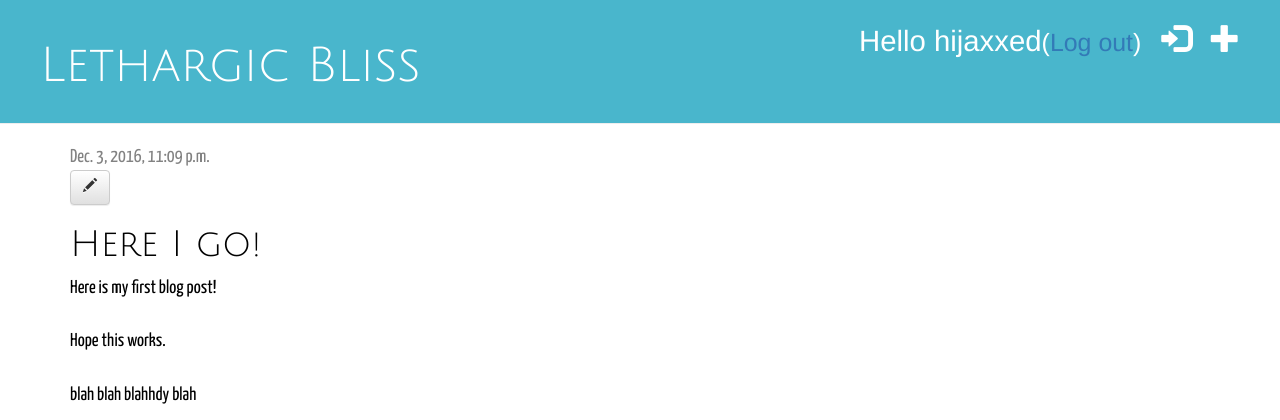
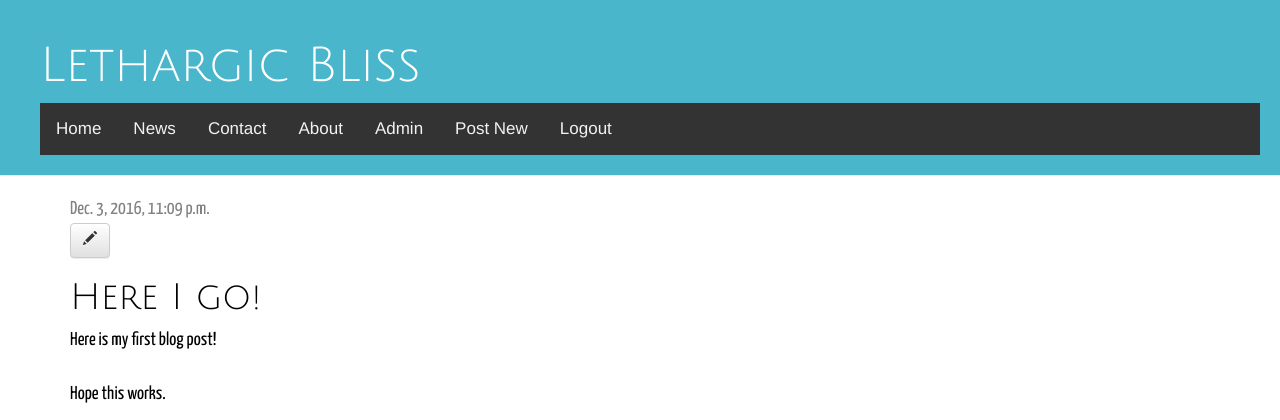
Before and after one commit to Hijaxxed/my-first-blog, a Django app: page /post/1/ in a window 1280 px wide. Shown: the top 420 px of the page. Run offline with Django 3.2, Linux system fonts and the light colour scheme; a user stored in the database is signed in; data comes from the database, SQL or seed files in the repository; both versions use the stored data as it was after the commit; data that the repository does not hold is empty; some libraries are stand-ins or nearby versions.

Commit message:
Added menu nav-bar

```diff
--- a/blog/static/css/blog.css
+++ b/blog/static/css/blog.css
@@ -19,6 +19,35 @@ body {
     font-size: 36pt;
     text-decoration: none;
 }
+
+ /* Remove margins and padding from the list, and add a black background color */
+ul.topnav {
+    list-style-type: none;
+    margin: 0;
+    padding: 0;
+    overflow: hidden;
+    background-color: #333;
+}
+
+/* Float the list items side by side */
+ul.topnav li {float: left;}
+
+/* Style the links inside the list items */
+ul.topnav li a {
+    display: inline-block;
+    color: #f2f2f2;
+    text-align: center;
+    padding: 14px 16px;
+    text-decoration: none;
+    transition: 0.3s;
+    font-size: 17px;
+}
+
+/* Change background color of links on hover */
+ul.topnav li a:hover {background-color: #555;}
+
+/* Hide the list item that contains the link that should open and close the topnav on small screens */
+ul.topnav li.icon {display: none;}
 
 
 .content {
--- a/blog/templates/blog/base.html
+++ b/blog/templates/blog/base.html
@@ -15,16 +15,34 @@
 
 		<div class="page-header">
 
+        		<h1><a href="/">Lethargic Bliss</a></h1>
+
+			<ul class="topnav" id="myTopnav">
+  		  	  <li><a href="/">Home</a></li>
+  		  	  <li><a href="#news">News</a></li>
+  		  	  <li><a href="#contact">Contact</a></li>
+  		  	  <li><a href="#about">About</a></li>
+
 			{% if user.is_authenticated %}
-    				<a href="{% url 'post_new' %}" class="top-menu"><span class="glyphicon glyphicon-plus"></span></a>
-            			<a href="{% url 'admin:index' %}" class="top-menu"><span class="glyphicon glyphicon-log-in"></span></a>
-				<p class="top-menu">Hello {{ user.username }}<small>(<a href="{% url 'logout' %}">Log out</a>)</small></p>
+  		  	  <li><a href={% url "admin:index" %}>Admin</a></li>
+  		  	  <li><a href={% url "post_new" %}>Post New</a></li>
+  		  	  <li><a href={% url "logout" %}>Logout</a></li>
+
 			{% else %}
-            			<a href="{% url 'login' %}" class="top-menu"><span class="glyphicon glyphicon-lock"></span></a>
+			  <li><a href={% url 'login' %}>Login</a></li>
 			{% endif %}
 
-        		<h1><a href="/">Lethargic Bliss</a></h1>
+  		 	  <li class="icon">
+   		   	    <a href="javascript:void(0);" onclick="myFunction()">&#9776;</a>
+  		 	  </li>
+			</ul>
+
+
+
+
+
 		</div>
+
 
 
 		<div class="content container">
```
Also changed, not shown: db.sqlite3.
